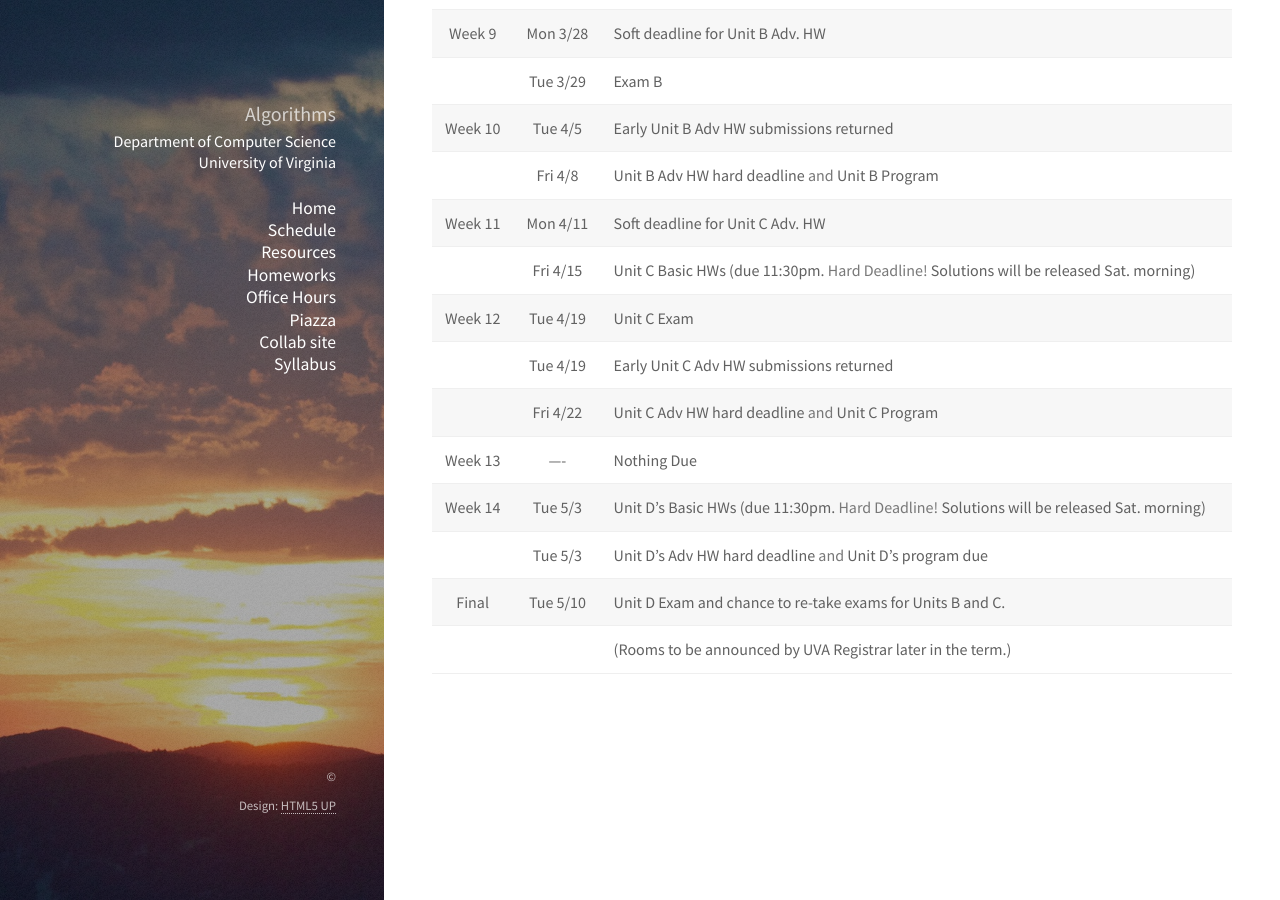
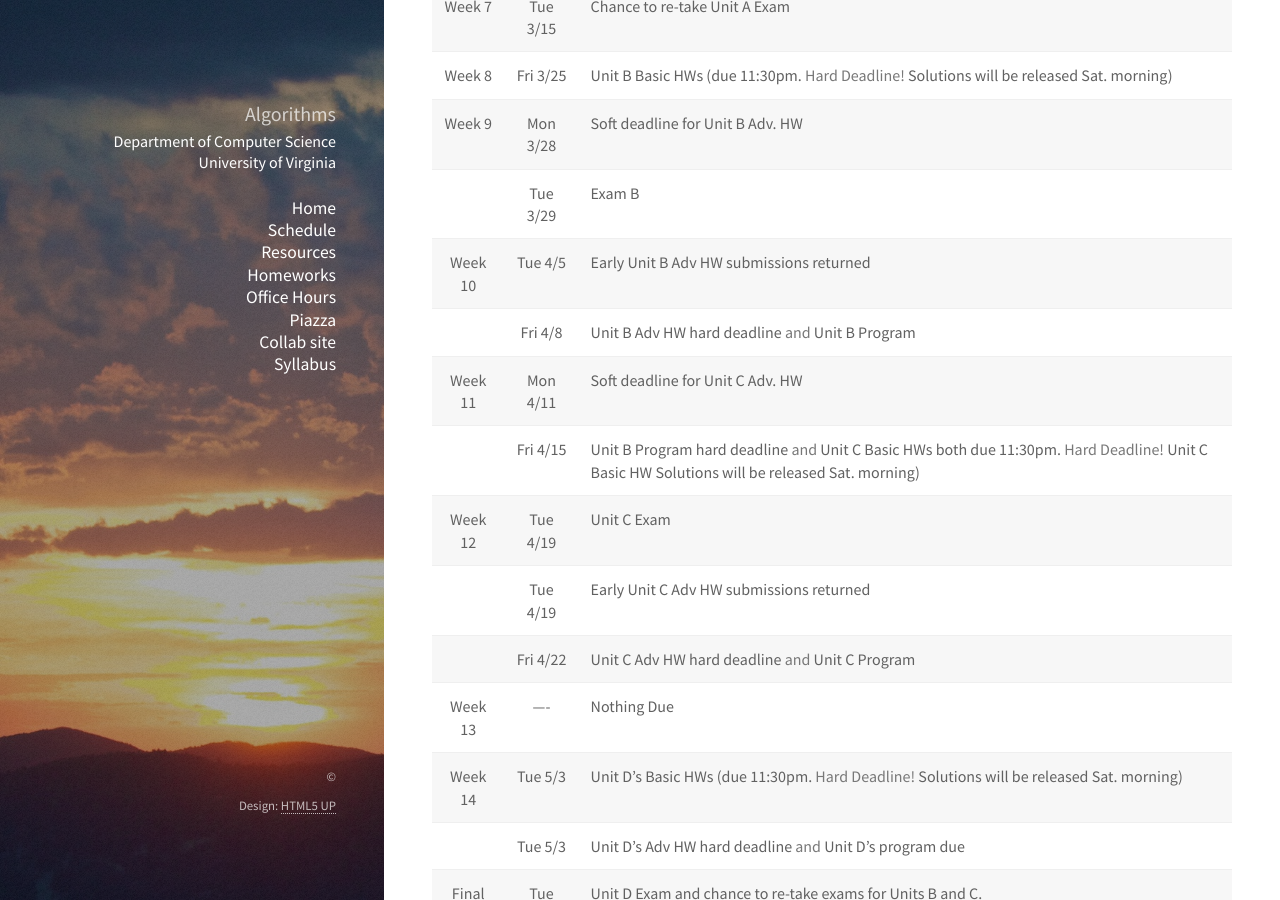
Before and after one commit to uva-cs/cs4102-s22, a Jekyll site: the page built from index.md, in a window 1280 px wide and 900 px high, scrolled down 1363 px. Built offline with Jekyll 4.4.1, drawn with Linux system fonts in a browser that asks for light colours; nearby versions of some CDN libraries; library files that are not in the unit come from our copies.

Commit message:
slides for 4th DP day, update to Unit B program deadline

```diff
--- a/index.md
+++ b/index.md
@@ -55,7 +55,7 @@
  | Week 10 | Tue 4/5    | Early Unit B Adv HW submissions returned                                                     |
  |         | Fri 4/8    | Unit B Adv HW hard deadline **and** Unit B Program                                           |
  | Week 11 | Mon 4/11   | Soft deadline for Unit C Adv. HW                                                             |
- |         | Fri 4/15   | Unit C Basic HWs (due 11:30pm. **Hard Deadline!** Solutions will be released Sat. morning)   |
+ |         | Fri 4/15   | Unit B Program hard deadline **and**  Unit C Basic HWs both due 11:30pm. **Hard Deadline!** Unit C Basic HW Solutions will be released Sat. morning)   |
  | Week 12 | Tue 4/19   | Unit C Exam                                                                                  |
  |         | Tue 4/19   | Early Unit C Adv HW submissions returned                                                     |
  |         | Fri 4/22   | Unit C Adv HW hard deadline **and** Unit C Program                                           |
```
Also changed, not shown: slides/schedule.md (+1 -1 lines), 2 other files.
